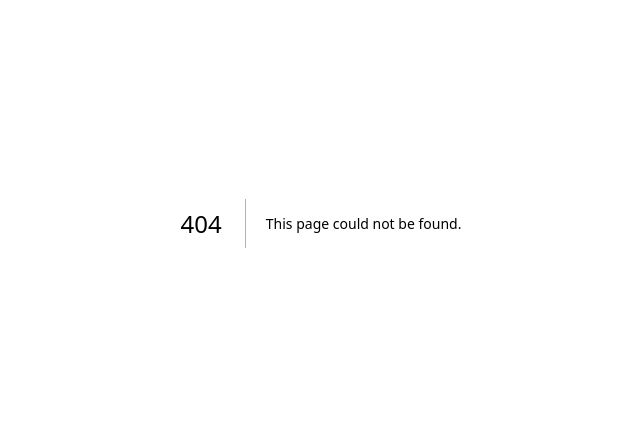
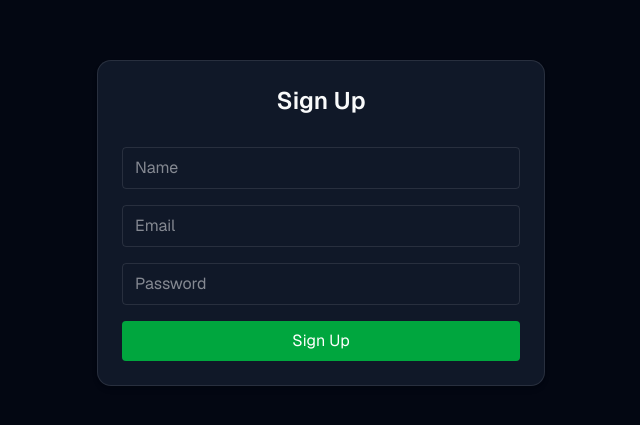
Before and after one commit to samriddharoy/classroom, a Next.js app: page /signup in a window 1280 px wide. Before the commit this address had no page. Shown: the part 177-602 px from the top of the page, without its empty margins (319-959 px from the left). Built offline with nearby package versions, Linux system fonts and the light colour scheme.

Commit message:
database connected

```diff
--- a/package.json
+++ b/package.json
@@ -14,7 +14,9 @@
     "class-variance-authority": "^0.7.1",
     "clsx": "^2.1.1",
     "date-fns": "^3.6.0",
+    "dotenv": "^16.5.0",
     "lucide-react": "^0.511.0",
+    "mongoose": "^8.15.1",
     "next": "15.3.2",
     "react": "^19.0.0",
     "react-day-picker": "^8.10.1",
--- /dev/null
+++ b/src/app/api/test-db/route.ts
@@ -0,0 +1,11 @@
+import { connectToDatabase } from "@/lib/mongodb";
+
+export async function GET() {
+  try {
+    await connectToDatabase();
+    return new Response("MongoDB Connected Successfully");
+  } catch (error) {
+    console.error("DB connection error:", error);
+    return new Response("MongoDB Connection Failed vro", { status: 500 });
+  }
+}
--- /dev/null
+++ b/src/app/login/page.tsx
@@ -0,0 +1,57 @@
+"use client";
+
+import { Card, CardContent, CardHeader, CardTitle } from "@/components/ui/card";
+import { useForm } from "react-hook-form";
+import { useRouter } from "next/navigation";
+
+export default function LoginPage() {
+  const { register, handleSubmit } = useForm();
+  const router = useRouter();
+
+  const onSubmit = async (data: any) => {
+    const res = await fetch("/api/login", {
+      method: "POST",
+      body: JSON.stringify(data),
+    });
+
+    if (res.ok) {
+      const { role } = await res.json();
+      if (role === "teacher") router.push("/teacher/upload");
+      else router.push("/student/notes");
+    } else {
+      alert("Login failed");
+    }
+  };
+
+  return (
+    <div className="flex justify-center items-center min-h-screen bg-background">
+      <Card className="w-full max-w-md shadow-md">
+        <CardHeader>
+          <CardTitle className="text-2xl text-center">Login</CardTitle>
+        </CardHeader>
+        <CardContent>
+          <form onSubmit={handleSubmit(onSubmit)} className="space-y-4">
+            <input
+              {...register("email")}
+              type="email"
+              placeholder="Email"
+              className="w-full border rounded px-3 py-2"
+            />
+            <input
+              {...register("password")}
+              type="password"
+              placeholder="Password"
+              className="w-full border rounded px-3 py-2"
+            />
+            <button
+              type="submit"
+              className="w-full bg-blue-600 text-white py-2 rounded hover:bg-blue-700"
+            >
+              Login
+            </button>
+          </form>
+        </CardContent>
+      </Card>
+    </div>
+  );
+}
--- /dev/null
+++ b/src/app/signup/page.tsx
@@ -0,0 +1,60 @@
+"use client";
+
+import { Card, CardContent, CardHeader, CardTitle } from "@/components/ui/card";
+import { useForm } from "react-hook-form";
+import { useRouter } from "next/navigation";
+
+export default function SignupPage() {
+  const { register, handleSubmit } = useForm();
+  const router = useRouter();
+
+  const onSubmit = async (data: any) => {
+    const res = await fetch("/api/signup", {
+      method: "POST",
+      body: JSON.stringify(data),
+    });
+
+    if (res.ok) {
+      router.push("/login");
+    } else {
+      alert("Signup failed");
+    }
+  };
+
+  return (
+    <div className="flex justify-center items-center min-h-screen bg-background">
+      <Card className="w-full max-w-md shadow-md">
+        <CardHeader>
+          <CardTitle className="text-2xl text-center">Sign Up</CardTitle>
+        </CardHeader>
+        <CardContent>
+          <form onSubmit={handleSubmit(onSubmit)} className="space-y-4">
+            <input
+              {...register("name")}
+              placeholder="Name"
+              className="w-full border rounded px-3 py-2"
+            />
+            <input
+              {...register("email")}
+              type="email"
+              placeholder="Email"
+              className="w-full border rounded px-3 py-2"
+            />
+            <input
+              {...register("password")}
+              type="password"
+              placeholder="Password"
+              className="w-full border rounded px-3 py-2"
+            />
+            <button
+              type="submit"
+              className="w-full bg-green-600 text-white py-2 rounded hover:bg-green-700"
+            >
+              Sign Up
+            </button>
+          </form>
+        </CardContent>
+      </Card>
+    </div>
+  );
+}
--- /dev/null
+++ b/src/lib/mongodb.ts
@@ -0,0 +1,18 @@
+import mongoose from "mongoose";
+
+export async function connectToDatabase() {
+  const uri = process.env.MONGODB_URI;
+
+  if (!uri) {
+    throw new Error("❌ MONGODB_URI is not defined in .env.local");
+  }
+
+  try {
+    const conn = await mongoose.connect(uri);
+    console.log("✅ Connected to MongoDB");
+    return conn;
+  } catch (error) {
+    console.error("❌ MongoDB connection error:", error);
+    throw error;
+  }
+}
```
Also changed, not shown: src/app/api/notes/route.ts (added), 1 other file (tests, documents, lock files or other folders).
